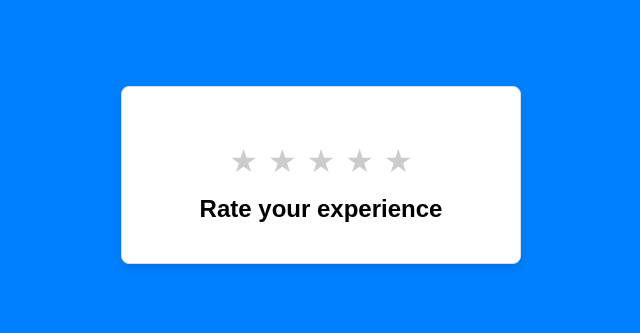
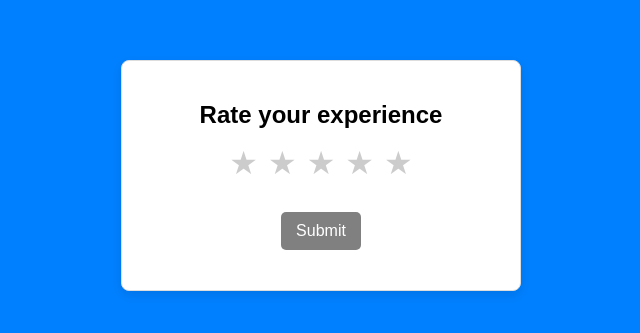
Before and after one commit to NMasters52/rating-ui, a React (Vite) app: page / in a window 1280 px wide. Shown: the part 225-558 px from the top of the page, without its empty margins (319-959 px from the left). Built offline with nearby package versions, Linux system fonts and the light colour scheme.

Commit message:
added button to submit rating

```diff
--- a/src/App.jsx
+++ b/src/App.jsx
@@ -16,6 +16,7 @@ function App() {
   return (
     <>
      <div className="rating-container">
+      <h2>Rate your experience</h2>
       <div className="stars">
         {stars.map((star, index) => (
            <span
@@ -30,7 +31,13 @@ function App() {
           </span>)
           )}
       </div>
-     <h2>Rate your experience</h2>
+      <button
+        className="submit-btn"
+        disabled={rating === 0}
+        onClick={() => console.log('submitted')}
+      >
+        Submit
+      </button>
      </div>
     </>
   )
```
